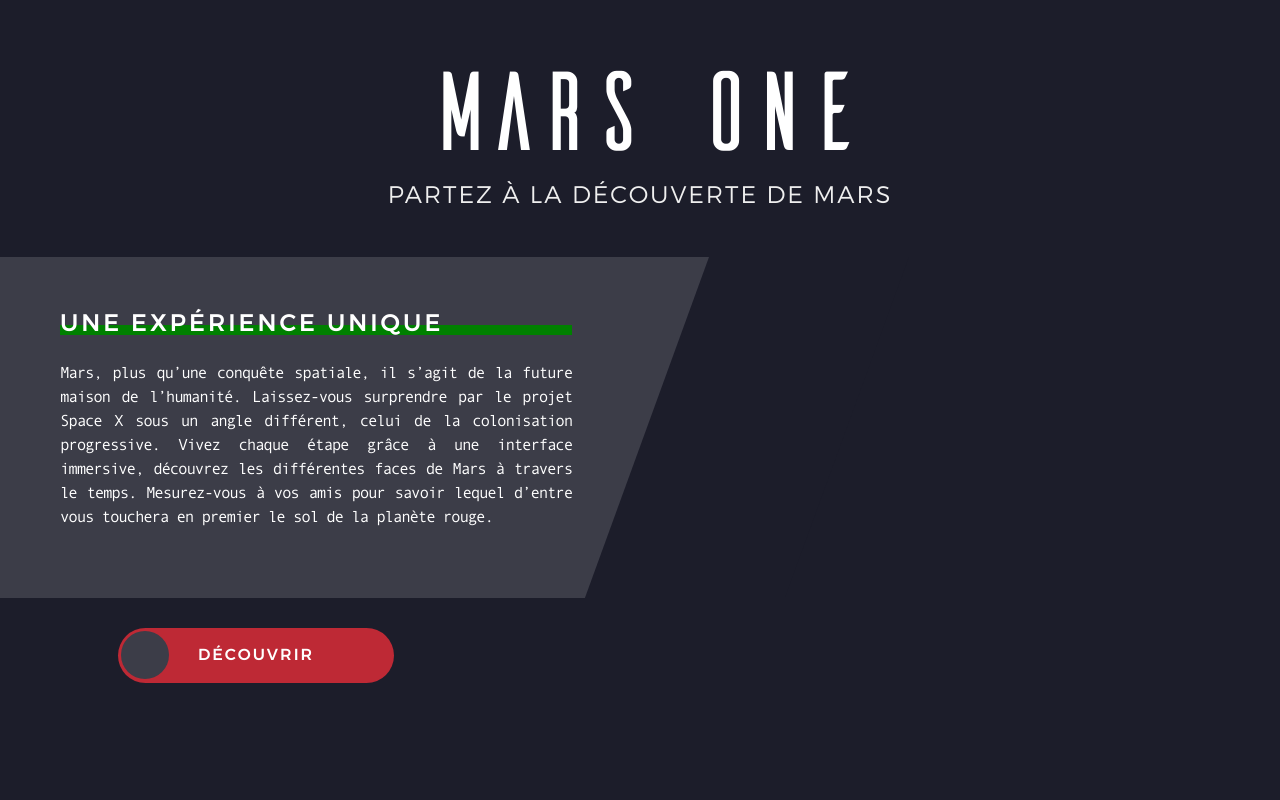
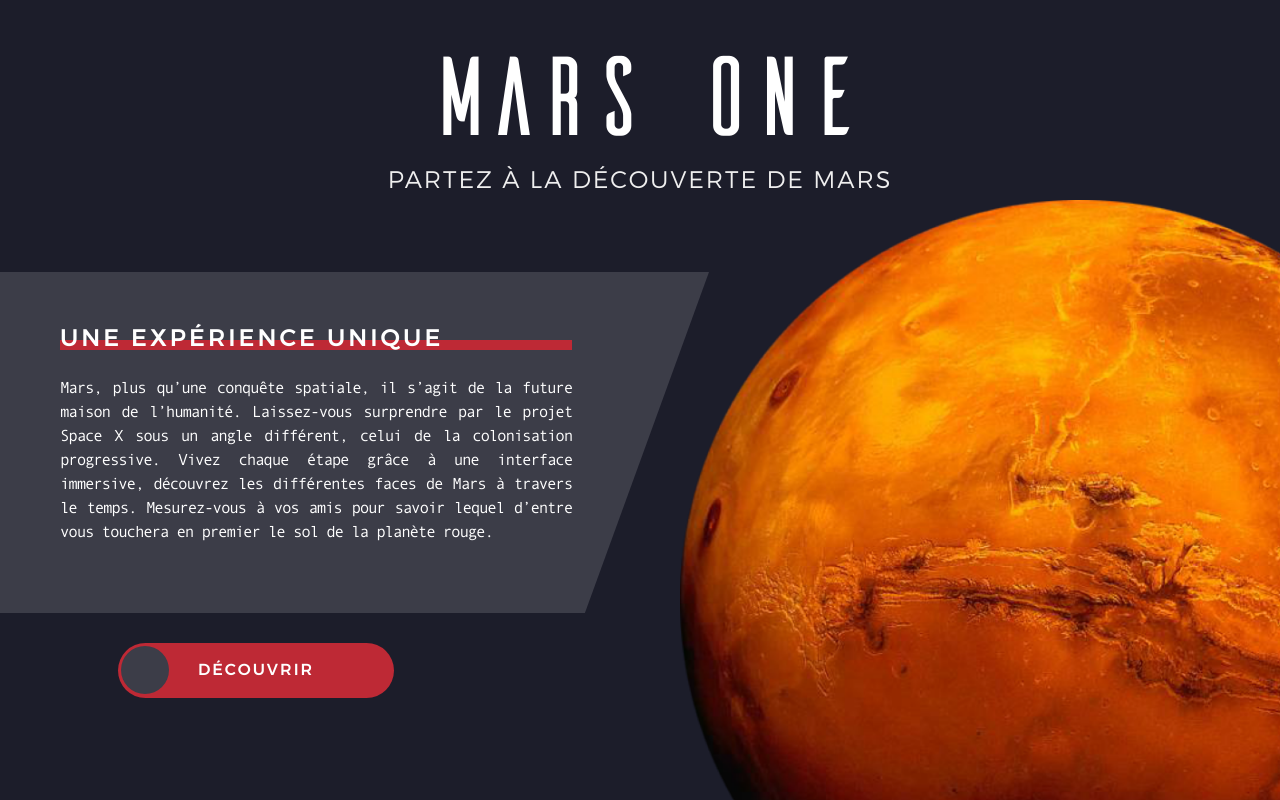
Before and after one commit to ClementLong/Mars-3D, a PHP site: page / in a window 1280 px wide. Run offline with PHP 8.4, Linux system fonts and the light colour scheme; style sheets or scripts are compiled from the project's sources.

Commit message:
refractor(styles): Fix bugs

```diff
--- a/app/index.html
+++ b/app/index.html
@@ -20,6 +20,7 @@
         </div>
         <div class="intro__btn"><a class="intro__action">Découvrir</a></div>
       </div>
+      <div class="intro__mars"></div>
     </section>
     <section class="exp">
       <div class="exp__intro">
@@ -35,9 +36,13 @@
         <div class="exp__btn"><a class="exp__action">Commencer l'expérience</a></div>
       </div>
       <div class="exp__quizz">
+        <header class="header">
+          <h1 class="header__title">Mars One</h1>
+          <h2 class="header__subtitle">Partez à la découverte de Mars</h2>
+        </header>
+        <div class="exp__quizzContainer">
           <div class="exp__planet planet__three"></div>
           <div class="exp__questions">
-        <div class="exp__questionsContainer"></div>
             <h3 class="exp__questionsTitle">Mars en 2050</h3>
             <div class="exp__questionsText">
               <p class="exp__context">Drinking vinegar meggings microdosing, fashion axe YOLO tilde meditation poutine. Humblebrag mustache street art, swag disrupt waistcoat tattooed chambray roof party art party health goth. Pitchfork franzen listicle meditation 3 wolf moon scenester tilde.</p>
@@ -48,6 +53,8 @@
               <div class="no"><a>Non</a></div>
             </div>
           </div>
+        </div>
+      </div>
     </section>
     <section class="result">
       <header class="header">
@@ -56,6 +63,7 @@
       </header>
       <div class="exp__result">
         <h3 class="exp__resultTitle">Vous partirez sur Mars en 3000</h3>
+
         <p class="exp__resultText">Visiter Mars ? Pourquoi pas. Vous êtes curieux et découvrir les paysages de la planète qui jadis était rouge vous enthousiasme. Dans l’immédiat vous avez d’autres voyages de prévus mais vous irez sur Mars c’est une certitude. D’ailleurs vous avez déjà pris votre billet, mais l’attente est un peu longue. Soyez patient, ça vaut le coup !</p>
         <div class="exp__infos">
           <p data-pop="100 000 habs." class="exp__infosPopulation">Mars comptera 100 000 habs</p>
--- a/app/scripts/navigation.js
+++ b/app/scripts/navigation.js
@@ -18,12 +18,12 @@ nav.init = () => {
   })
   nav.button.next.addEventListener('click', () => {
     nav.scene.exp_intro.classList.remove('block')
-    nav.scene.exp_quizz.classList.add('flex')
+    nav.scene.exp_quizz.classList.add('block')
     const Planet = require('./planet.js')
     const Quizz = require('./quizz.js')
   })
   nav.button.result.addEventListener('click', () => {
-    nav.scene.exp_quizz.classList.remove('flex')
+    nav.scene.exp_quizz.classList.remove('block')
     nav.scene.result.classList.add('block')
   })
 }
--- a/app/styles/_exp.scss
+++ b/app/styles/_exp.scss
@@ -14,7 +14,7 @@
 
 .exp__introContainer{
   padding: 40px 50px 40px;
-  background-color: #3C3D48;
+  background-color: $secondaryBackground;
 }
 
 .exp__introTitle {
@@ -46,23 +46,25 @@
   }
 }
 
-.exp__quizz {
+.exp__quizzContainer {
   min-height: 100vh;
   display: flex;
-  justify-content: space-between;
+  justify-content: center;
+  align-items: center;
   flex-direction: column;
 
   @include adapt(1080px) {
+    margin-top: -150px;
     flex-direction: row;
   }
 }
 
 .exp__planet {
-  min-height: 320px;
-  background-color: black;
+  min-height: 500px;
+  background-color: transparent;
   @include adapt(1080px) {
     min-height: 500px;
-    min-width: 600px;
+    min-width: 700px;
   }
 }
 
--- a/app/styles/_header.scss
+++ b/app/styles/_header.scss
@@ -1,6 +1,7 @@
 .header {
   padding-top: 20px;
   text-align: center;
+  margin-bottom: 30px;
 
   .header__title {
     @include sectionTitle();
--- a/app/styles/_intro.scss
+++ b/app/styles/_intro.scss
@@ -94,34 +94,34 @@
 
 .intro__mars {
   position: relative;
-  height: 0px;
+  height: 150px;
   overflow: hidden;
 
-  // &::after {
-  //   content: '';
-  //   bottom: 0;
-  //   right: 0;
-  //   position: absolute;
-  //   height: 100%;
-  //   width: 100%;
-  //   // background-color: $brandPrimary;
-  //   // background-image: url('../images/mars.png');
-  //   background-size: cover;
-  // }
-  //
-  // @include adapt(1080px) {
-  //   position: absolute;
-  //   bottom: 0;
-  //   right: 0px;
-  //   height: 800px;
-  //   width: 800px;
-  //
-  //   &::after {
-  //     background-size: cover;
-  //     background-repeat: no-repeat;
-  //     background-position: bottom;
-  //
-  //     transform: translate(200px, 200px);
-  //   }
-  // }
+  &::after {
+    content: '';
+    bottom: 0;
+    right: 0;
+    position: absolute;
+    height: 100%;
+    width: 100%;
+    // background-color: $brandPrimary;
+    background-image: url('../app/images/mars.png');
+    background-size: cover;
+  }
+
+  @include adapt(1080px) {
+    position: absolute;
+    bottom: 0;
+    right: 0px;
+    height: 800px;
+    width: 800px;
+
+    &::after {
+      background-size: cover;
+      background-repeat: no-repeat;
+      background-position: bottom;
+
+      transform: translate(200px, 200px);
+    }
+  }
 }
--- a/app/styles/_planet.scss
+++ b/app/styles/_planet.scss
@@ -2,7 +2,3 @@
   background-color: $background;
   @include mainFont(15px, 400, $white);
 }
-
-.planet__three {
-
-}
--- a/app/styles/main.scss
+++ b/app/styles/main.scss
@@ -39,7 +39,7 @@ body {
     height: 10px;
     width: 100%;
     z-index: -5;
-    background-color: green;
+    background-color: $brandPrimary;
 
     position: absolute;
     bottom: 2px;
@@ -80,3 +80,11 @@ body {
 .none {
   display: none !important;
 }
+
+.share__twitter {
+  width: 100px !important;
+  height: 40px !important;
+  font-size: 2rem !important;
+  color: red !important;
+  background-color: orange;
+}
```
Lines whose indentation alone changed are shown as unchanged.
